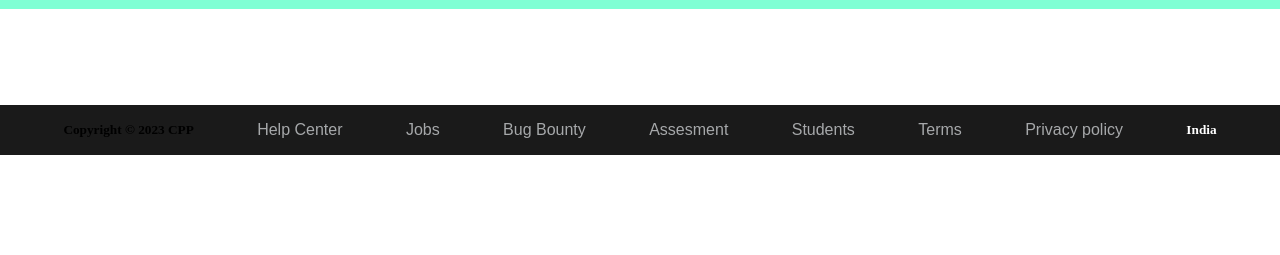
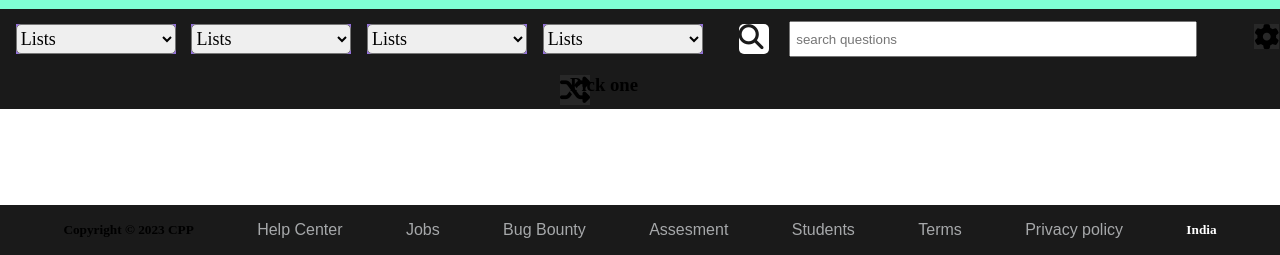
Before and after one commit to iwai-0310/CPPlatform, a plain HTML site: page index.html in a window 1280 px wide. Shown: the part 606-861 px from the top of the page. Before the commit the page ends 800 px from the top, so only its background shows below. Drawn offline with Linux system fonts and the light colour scheme.

Commit message:
added a search and sorting section

```diff
--- a/index.html
+++ b/index.html
@@ -221,6 +221,44 @@
                     <i class="fa-solid fa-angles-right"></i>
                 </div>
             </div>
+            <div class="search-and-sort">
+                <div class="select-tags">
+                    <select class="Lists-select"><option >Lists</option>
+                        <option>June Comp</option>
+                        <option>May Comp</option></select>
+                </div>
+                <div class="select-tags">
+                    <select class="Lists-select"><option >Lists</option>
+                        <option>June Comp</option>
+                        <option>May Comp</option></select>
+                </div>
+                <div class="select-tags">
+                    <select class="Lists-select"><option >Lists</option>
+                        <option>June Comp</option>
+                        <option>May Comp</option></select>
+                </div>
+                <div class="select-tags">
+                    <select class="Lists-select"><option >Lists</option>
+                        <option>June Comp</option>
+                        <option>May Comp</option></select>
+                </div>
+                <div class="SAS-search">
+                    <i class="fa-solid fa-magnifying-glass" id="mag"></i>
+                    <input placeholder=" search questions" class="search-input">
+                </div>
+                <div class="settings">
+                    <i class="fa-solid fa-gear"></i>
+                </div>
+                <div class="shuffle">
+                    <div class="shuffle-icon">
+                        <i class="fa-solid fa-shuffle"></i>
+                    </div>
+                    <div class="pick-one">
+                        <h3>Pick one</h3>
+                    </div>
+                </div>
+            </div>
+
 
     </div>
     <!-- //code for footer -->
--- a/style.css
+++ b/style.css
@@ -274,6 +274,7 @@ i{
     position: relative;
     top: 15px
 }
+/* part 3.6- All the DSA topics and the expand button */
 .DSA-topics{
     height: 40px;
     width: 100%;
@@ -353,3 +354,66 @@ i{
 .stack i{
     background-color: white;
 }
+/* part 3.7 The search and different sorting ways */
+.search-and-sort{
+    height: 100px;
+    width: 100%;
+    background-color: #1a1a1a;
+    display: flex;
+    align-items: center;
+    justify-content: space-evenly;
+    flex-wrap: wrap;
+}
+.select-tags{
+    height: 30px;
+    width: 160px;
+    background-color: mediumpurple;
+
+}
+.Lists-select{
+    height: 100%;
+    width: 100%;
+    font-family: 'Times New Roman', Times, serif;
+    font-weight: 100;
+    font-size: large;
+    border-radius: 5px;
+}
+.SAS-search{
+    height: 50px;
+    width: 500px;
+    display: flex;
+    align-items: center;
+}
+#mag{
+    height: 30px;
+    width: 30px;
+    color: #1a1a1a;
+    background-color: white;
+    font-size: 25px;
+    border-radius: 5px;
+}
+.search-input{
+    height: 30px;
+    width: 400px;
+}
+.settings{
+    height: 30px;
+    width: 30px;
+    font-size:25px;
+    border-radius:5px;
+}
+.shuffle{
+    width: 200px;
+    height: 30px;
+    display: flex;
+    align-items: center;
+}
+.shuffle-icon{
+    height: 30px;
+    width:30px;
+    font-size:30px
+}
+.pick-one{
+    height: 30px;
+    width: 100px;
+}
```
